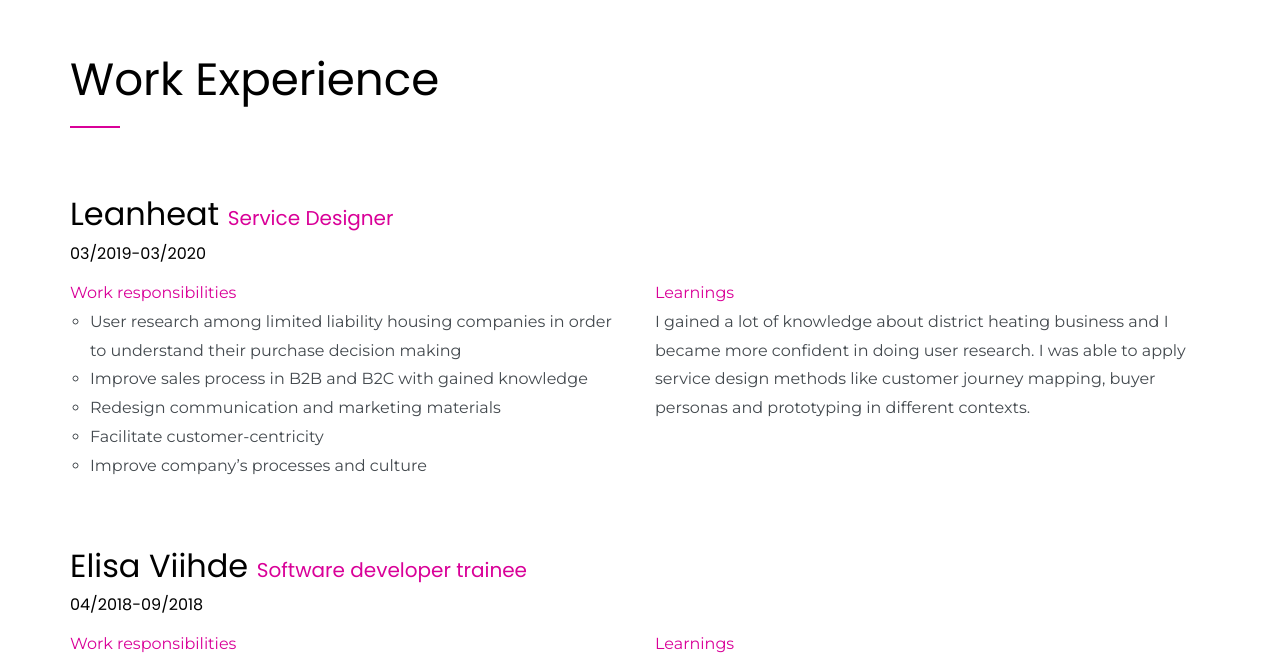
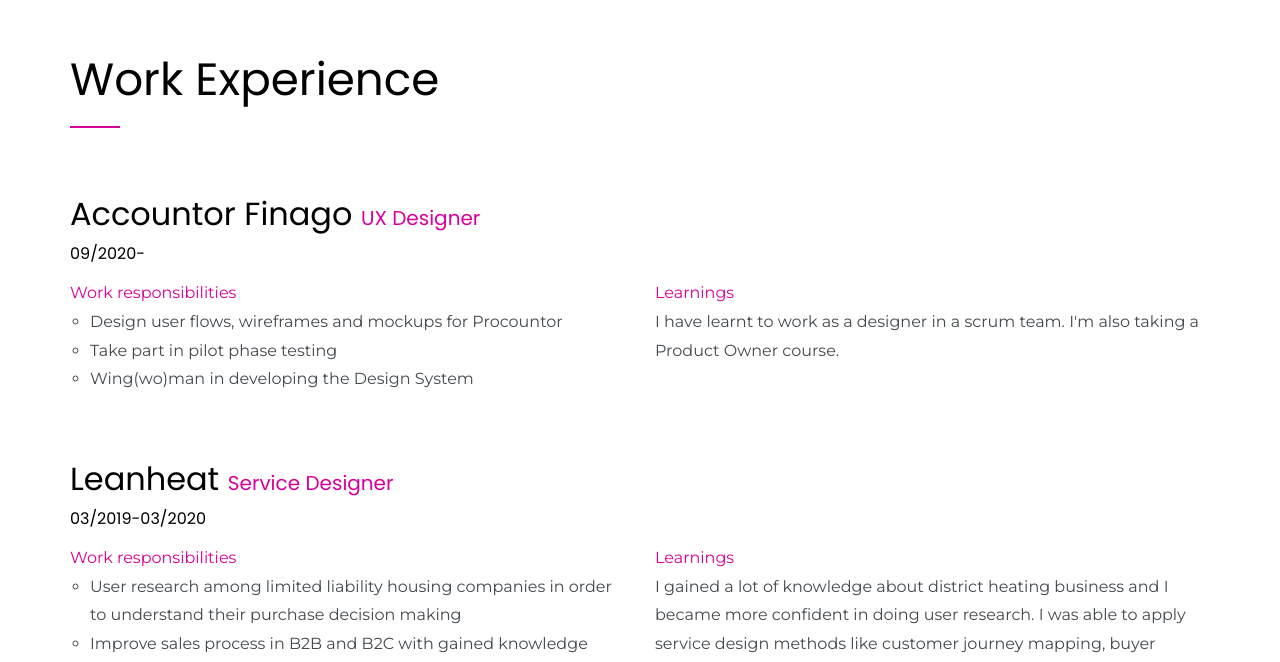
Before and after one commit to annahurtta/annahurtta, a website: page index.html in a window 1280 px wide. Shown: the part 1849-2511 px from the top of the page. Drawn offline with Linux system fonts and the light colour scheme; files whose address does not match are found by name.

Commit message:
added finago

```diff
--- a/index.html
+++ b/index.html
@@ -33,7 +33,7 @@
           </div> -->
           <div class="col-md-12 probootstrap-relative">
             <h1>Hi. I'm Anna 💃🏼</h1>
-            <h3 class="probootstrap-heading intro-me">I’m a human-centered designer who is excited to solve design challenges. I have a strong build measure-learn mindset and I want to create something meaningful for the users and business.</h3>
+            <h3 class="probootstrap-heading intro-me">I’m a human-centered designer and creative problem solver. I have a strong build-measure-learn mindset and my passion is to create meaningful solutions for the users and business.</h3>
             <a href="hurtta.pdf" target="_blank" class="cv-link"><i class="far fa-file-pdf fa-2x"></i></a>
             <a href="https://www.linkedin.com/in/annahurtta/" target="_blank" class="cv-link"><i class="fab fa-linkedin fa-2x"></i></a>
           </div>
@@ -103,6 +103,24 @@
         <div class="row">
           <div class="col-md-12 probootstrap-relative">
             <h2 class="probootstrap-heading">Work Experience</h2>
+          </div>
+        </div>
+        <div class="row">
+          <div class="col-md-12">
+            <h3 class="company">Accountor Finago <span class="title">UX Designer</span></h3>
+            <p class="timeline">09/2020-</p>
+          </div>
+          <div class="col-md-6">
+            <p class="bold">Work responsibilities</p>
+            <ul class="responsibilities">
+              <li>Design user flows, wireframes and mockups for Procountor</li>
+              <li>Take part in pilot phase testing</li>
+              <li>Wing(wo)man in developing the Design System</li>
+            </ul>
+          </div>
+          <div class="col-md-6">
+            <p class="bold">Learnings</p>
+            <p>I have learnt to work as a designer in a scrum team. I'm also taking a Product Owner course.</p>
           </div>
         </div>
         <div class="row">
```
